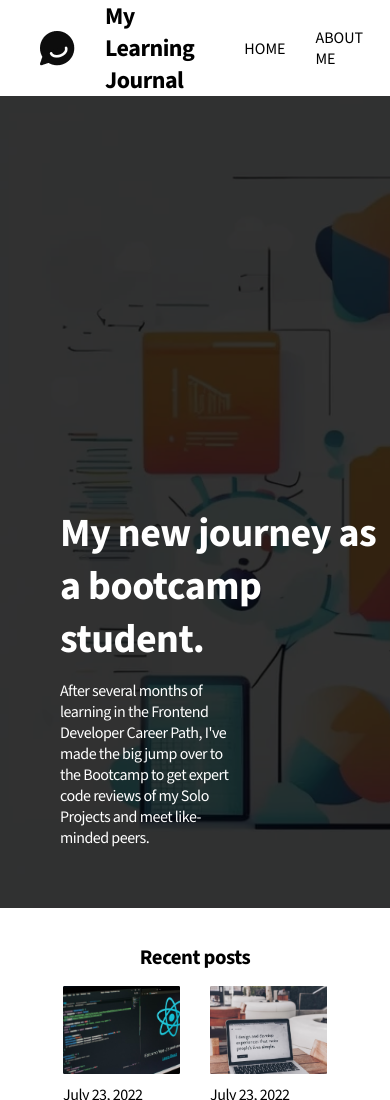
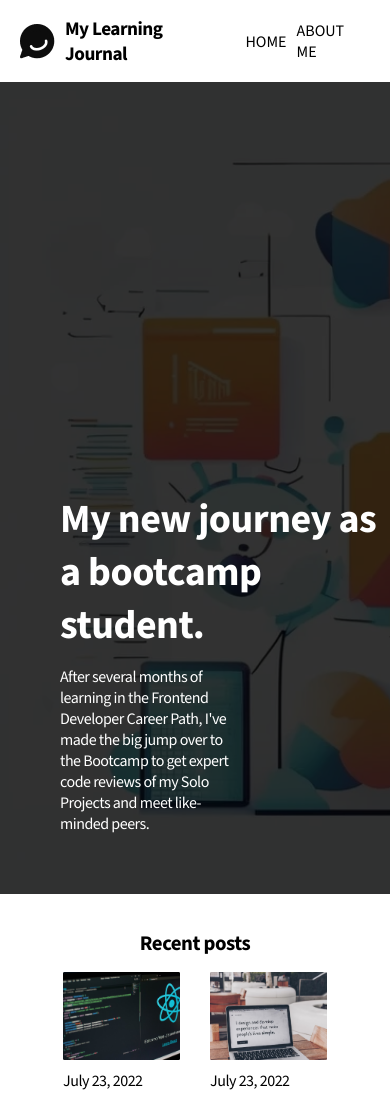
Before and after one commit to KeithGalway/Learning-Journal, a plain HTML site: page index.html in a window 390 px wide. Shown: the top 1100 px of the page. Drawn offline with nearby package versions, Linux system fonts and the light colour scheme.

Commit message:
Adding mobile styling test
Testing a style in mobile for the header

```diff
--- a/style.css
+++ b/style.css
@@ -217,6 +217,24 @@ h2 {
 
 /* MEDIA QUERIES */
 
+@media (max-width: 700px) {
+
+    .header__main,
+    .header__list {
+        gap: 10px;
+    }
+
+    .header__heading {
+        font-size: 0.8em;
+    }
+}
+
+@media (max-width: 400px) {
+    .header__logo {
+        padding-left: 20px;
+    }
+}
+
 /* @media (min-width:700px) {
     header {
         padding: 1em 2em;
```
